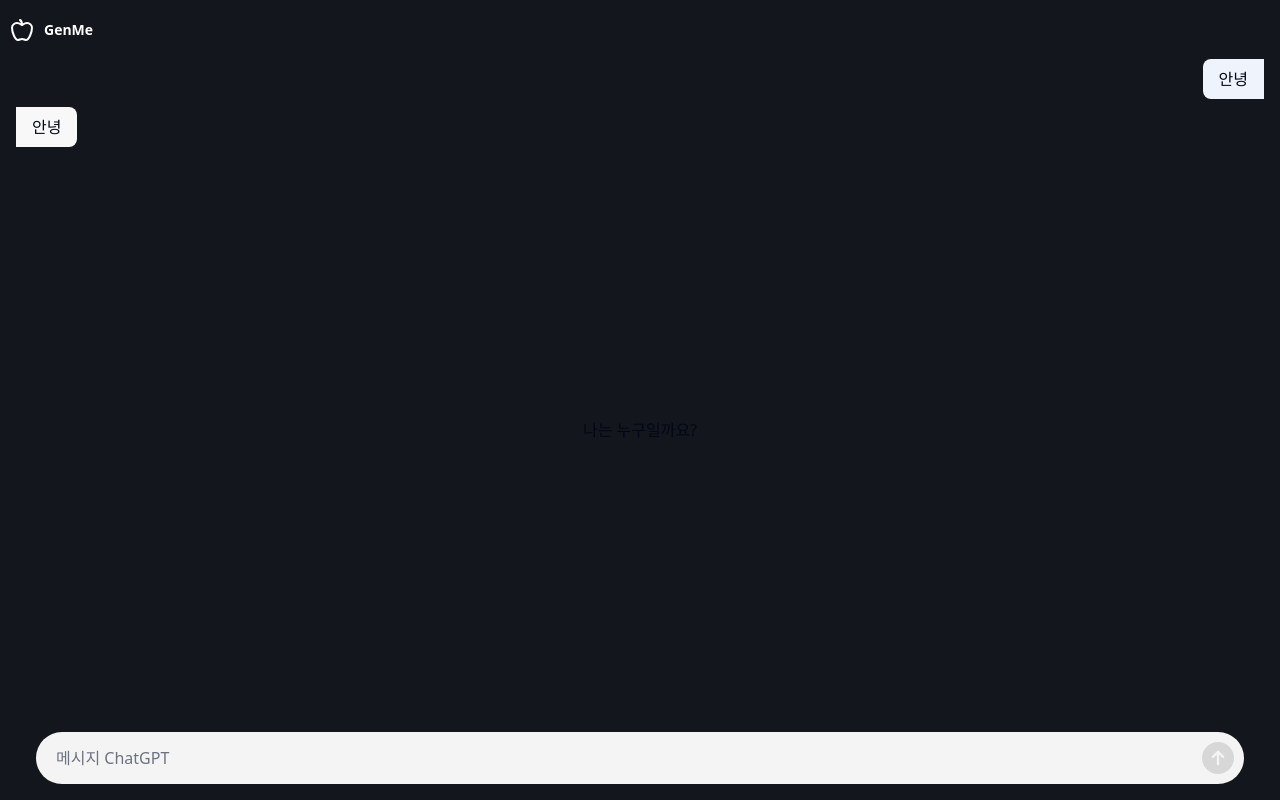
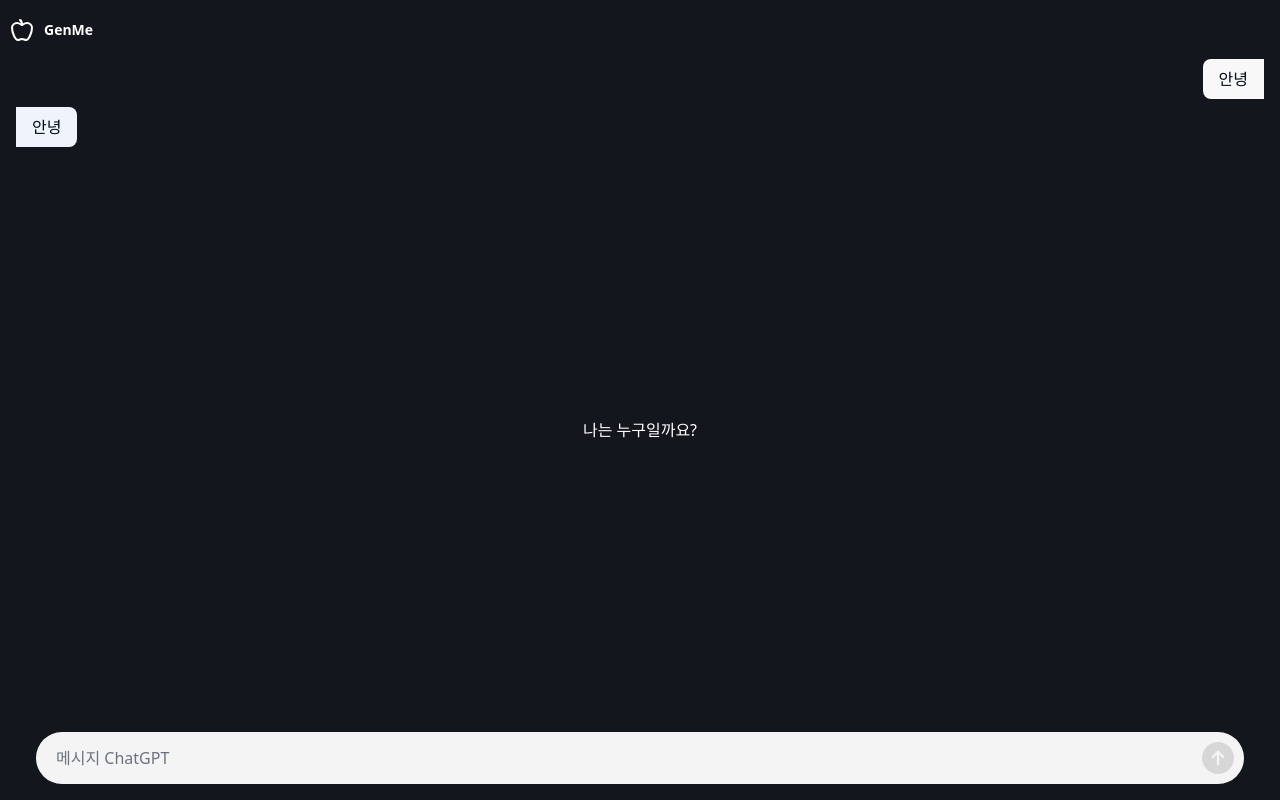
Before and after one commit to eyeco-org/frontend, a Next.js app: page /chat in a window 1280 px wide. Built offline with nearby package versions, Linux system fonts and the light colour scheme.

Commit message:
style: 채팅 dark 모드로 변경

```diff
--- a/src/app/chat/page.tsx
+++ b/src/app/chat/page.tsx
@@ -26,7 +26,7 @@ export default function ChatPage() {
     <div className='w-full max-w-full h-full flex flex-col relative'>
       {isNoChat && (
         <div className='absolute inset-0 flex justify-center items-center'>
-          <p>나는 누구일까요?</p>
+          <p className='text-center text-neutral-100'>나는 누구일까요?</p>
         </div>
       )}
       <div className='relative h-full w-full px-4 flex flex-col flex-1 overflow-auto transition-width'>
--- a/src/components/Chat.tsx
+++ b/src/components/Chat.tsx
@@ -18,7 +18,7 @@ export default function Chat({
   const chatStyle = {
     padding: 'px-4 py-2',
     borderRadius: direction === 'left' ? 'rounded-r-lg' : 'rounded-l-lg',
-    bg: direction === 'left' ? 'bg-[#F8F8F8]' : 'bg-[#EFF4FC]',
+    bg: direction === 'left' ? 'bg-[#EFF4FC]' : 'bg-[#F8F8F8]',
   };
   const chatWrapperClassName = Object.values(chatWrapperStyle).join(' ');
   const chatClassName = Object.values(chatStyle).join(' ');
```
